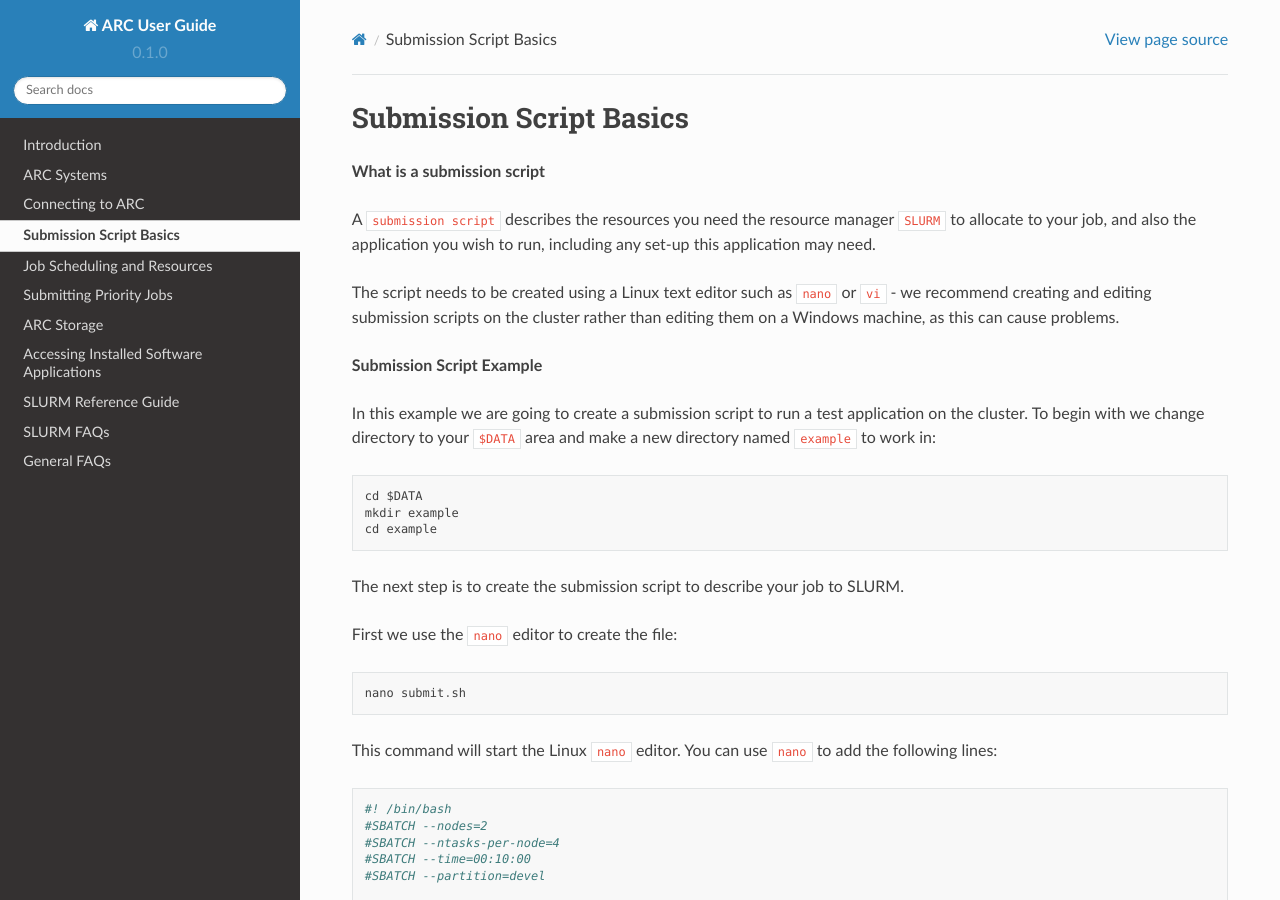
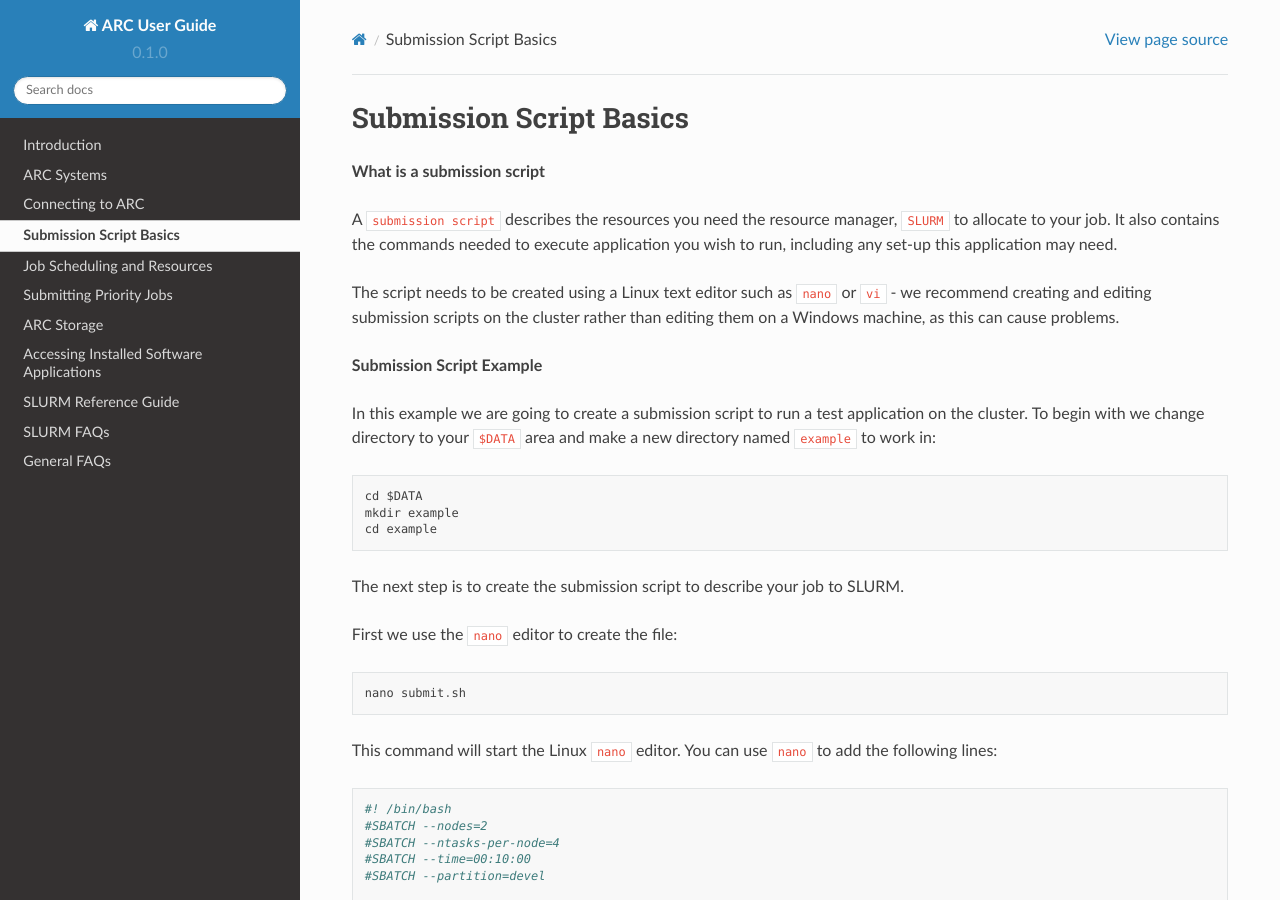
Before and after one commit to tina-friedrich/arc-user-guide, a Sphinx documentation site: the page built from docs/source/arc-script-basics.rst, in a window 1280 px wide and 900 px high. Built offline with Sphinx 7.4.7 and the Read the Docs theme 2.0.0, drawn with Linux system fonts in a browser that asks for light colours.

Commit message:
Update arc-script-basics.rst

```diff
--- a/docs/source/arc-script-basics.rst
+++ b/docs/source/arc-script-basics.rst
@@ -5,7 +5,7 @@ Submission Script Basics
 
 **What is a submission script**
 
-A ``submission script`` describes the resources you need the resource manager ``SLURM`` to allocate to your job, and also the application you wish to run, including any set-up this application may need.
+A ``submission script`` describes the resources you need the resource manager, ``SLURM`` to allocate to your job. It also contains the commands needed to execute application you wish to run, including any set-up this application may need.
 
 The script needs to be created using a Linux text editor such as ``nano`` or ``vi`` - we recommend creating and editing submission scripts on the cluster rather than editing them on a Windows machine, as this can cause problems.
 
```
